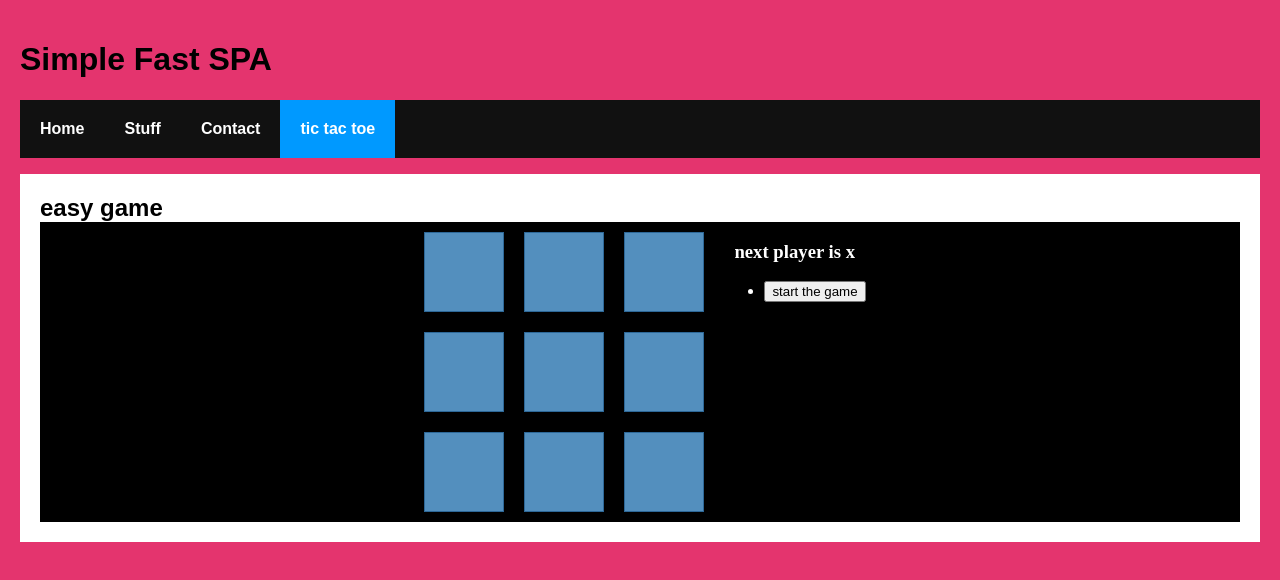
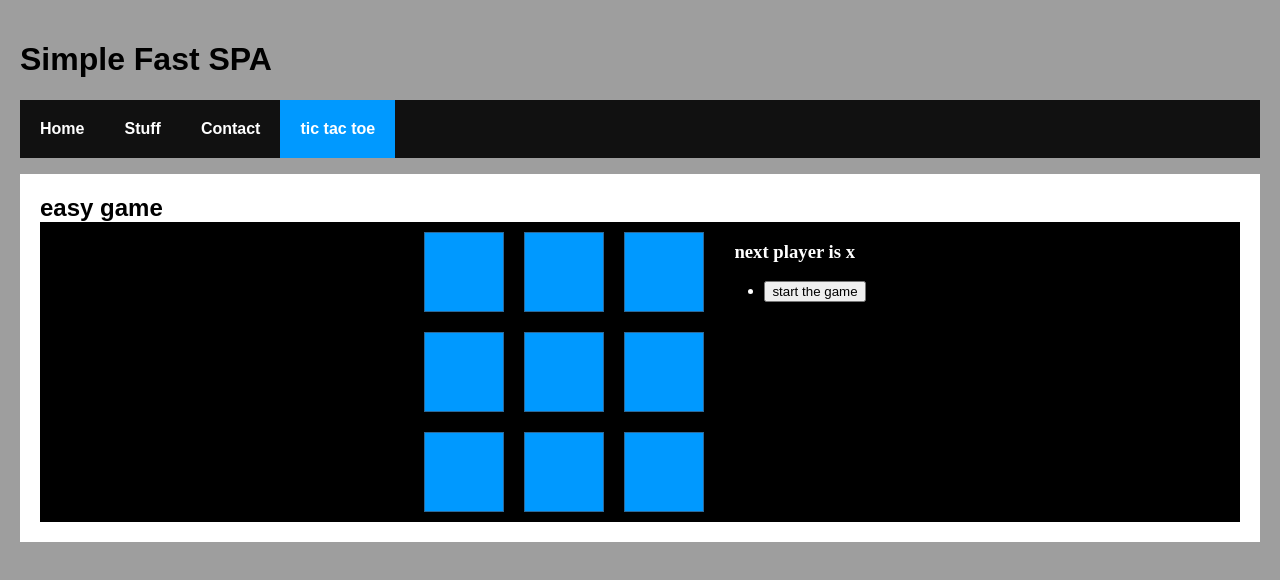
Before and after one commit to ShiraBenZaken/simple-fast-react-spa, a React (Create React App) app: page /#/tictactoe in a window 1280 px wide. Shown: the top 580 px of the page. Built offline with nearby package versions, Linux system fonts and the light colour scheme.

Commit message:
updates color

```diff
--- a/src/index.css
+++ b/src/index.css
@@ -1,5 +1,5 @@
 body {
-  background-color: #e4346e;
+  background-color: #00000061;
   padding: 20px;
   margin: 0;
 }
--- a/src/tictactoe/styles.css
+++ b/src/tictactoe/styles.css
@@ -15,7 +15,7 @@
       text-decoration: none;
       color: #fff;
       font-weight: bold;
-      background-color: #538fbe;
+      background-color: #0099FF;
       margin: 10px;
       border: 1px solid #2d6898;
    }
```
